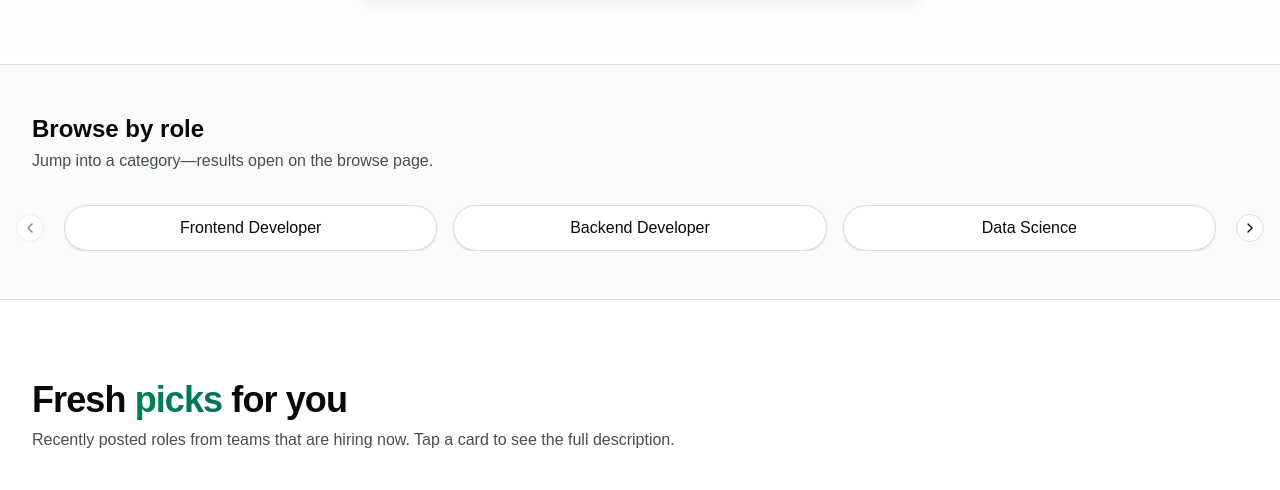
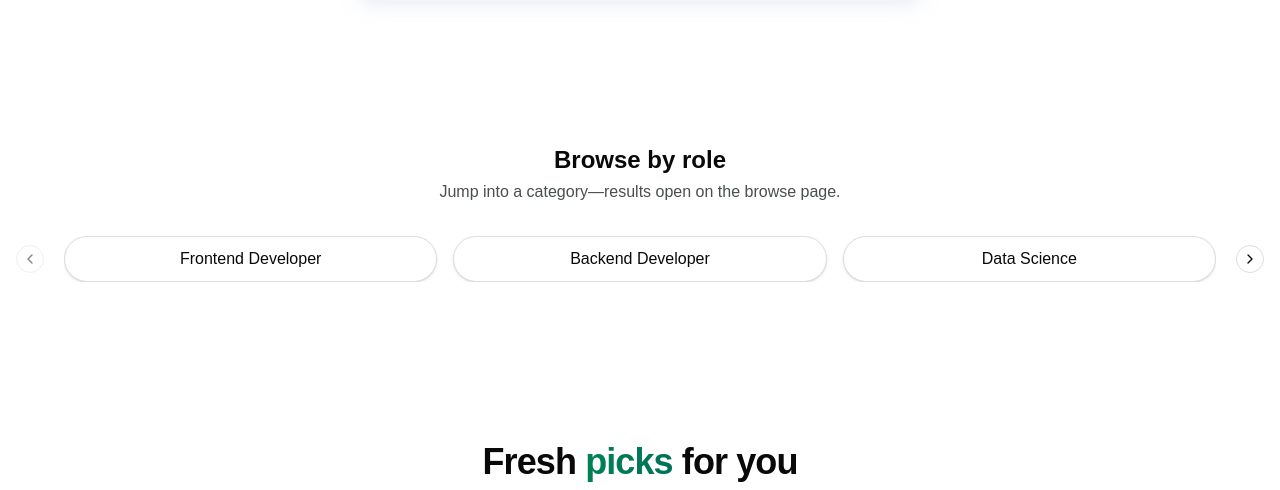
Before and after one commit to sharmabhavik/hireme_main, a React (Vite) app in the folder frontend/: page / in a window 1280 px wide. Shown: the part 452-942 px from the top of the page. Built offline with nearby package versions, Linux system fonts and the light colour scheme; no server answers.

Commit message:
Major Changes Done

```diff
--- a/frontend/src/components/CategoryCarousel.jsx
+++ b/frontend/src/components/CategoryCarousel.jsx
@@ -1,17 +1,23 @@
-import React from 'react';
-import { Carousel, CarouselContent, CarouselItem, CarouselNext, CarouselPrevious } from './ui/carousel';
-import { Button } from './ui/button';
-import { useDispatch } from 'react-redux';
-import { useNavigate } from 'react-router-dom';
-import { setSearchedQuery } from '@/redux/jobSlice';
+import React from "react";
+import {
+  Carousel,
+  CarouselContent,
+  CarouselItem,
+  CarouselNext,
+  CarouselPrevious,
+} from "./ui/carousel";
+import { Button } from "./ui/button";
+import { useDispatch } from "react-redux";
+import { useNavigate } from "react-router-dom";
+import { setSearchedQuery } from "@/redux/jobSlice";
 
 const category = [
   "Frontend Developer",
   "Backend Developer",
   "Data Science",
   "Graphic Designer",
-    "FullStack Developer"
-]
+  "FullStack Developer",
+];
 
 const CategoryCarousel = () => {
   const dispatch = useDispatch();
@@ -19,37 +25,42 @@ const CategoryCarousel = () => {
   const searchJobHandler = (query) => {
     dispatch(setSearchedQuery(query));
     navigate("/browse");
-    }
+  };
 
   return (
-        <section className="hire-section-band">
-            <div className="hire-section">
-                <div className="mb-6 text-center sm:mb-8 md:text-left">
-                    <h2 className="text-xl font-bold text-foreground sm:text-2xl">Browse by role</h2>
-                    <p className="mt-1 text-sm text-muted-foreground sm:text-base">Jump into a category—results open on the browse page.</p>
+    <section className="px-4 py-12 sm:py-14 md:py-16 lg:py-20">
+      <div className="mx-auto flex max-w-6xl flex-col gap-6">
+        <div className="mb-2 text-center">
+          <h2 className="text-xl font-bold text-foreground sm:text-2xl">
+            Browse by role
+          </h2>
+          <p className="mt-1 text-sm text-muted-foreground sm:text-base">
+            Jump into a category—results open on the browse page.
+          </p>
         </div>
-                <Carousel className="w-full max-w-4xl mx-auto md:max-w-5xl lg:max-w-6xl">
+        <Carousel className="w-full">
           <CarouselContent className="-ml-2 md:-ml-4">
-                        {
-                            category.map((cat) => (
-                                <CarouselItem key={cat} className="basis-full pl-2 sm:basis-1/2 md:pl-4 lg:basis-1/3">
+            {category.map((cat) => (
+              <CarouselItem
+                key={cat}
+                className="basis-full pl-2 sm:basis-1/2 md:pl-4 lg:basis-1/3"
+              >
                 <Button
-                                        onClick={()=>searchJobHandler(cat)}
+                  onClick={() => searchJobHandler(cat)}
                   variant="outline"
                   className="h-auto min-h-11 w-full whitespace-normal rounded-full border-border bg-card px-4 py-2.5 text-center text-sm font-medium text-foreground shadow-sm transition-all hover:border-primary/40 hover:bg-primary/8 hover:text-primary sm:text-base"
                 >
                   {cat}
                 </Button>
               </CarouselItem>
-                            ))
-                        }
+            ))}
           </CarouselContent>
           <CarouselPrevious className="hidden border-border sm:flex" />
           <CarouselNext className="hidden border-border sm:flex" />
         </Carousel>
       </div>
     </section>
-    )
-}
+  );
+};
 
-export default CategoryCarousel
+export default CategoryCarousel;
--- a/frontend/src/components/LatestJobs.jsx
+++ b/frontend/src/components/LatestJobs.jsx
@@ -6,12 +6,13 @@ const LatestJobs = () => {
     const {allJobs} = useSelector(store=>store.job);
 
     return (
-        <section className='hire-section py-12 sm:py-14 md:py-16 lg:py-20'>
-            <div className="mb-8 text-center sm:mb-10 md:text-left">
+        <section className='px-4 py-12 sm:py-14 md:py-16 lg:py-20'>
+            <div className="mx-auto max-w-6xl">
+                <div className="mb-8 text-center">
                     <h2 className='text-2xl font-bold tracking-tight text-foreground sm:text-3xl lg:text-4xl'>
                         Fresh <span className="hire-gradient-text">picks</span> for you
                     </h2>
-                <p className="mx-auto mt-2 max-w-2xl text-muted-foreground md:mx-0">
+                    <p className="mx-auto mt-2 max-w-2xl text-muted-foreground">
                         Recently posted roles from teams that are hiring now. Tap a card to see the full description.
                     </p>
                 </div>
@@ -25,6 +26,7 @@ const LatestJobs = () => {
                     ) : allJobs?.slice(0,6).map((job) => <LatestJobCards key={job._id} job={job}/>)
                 }
                 </div>
+            </div>
         </section>
     )
 }
```
Lines whose indentation alone changed are shown as unchanged.
